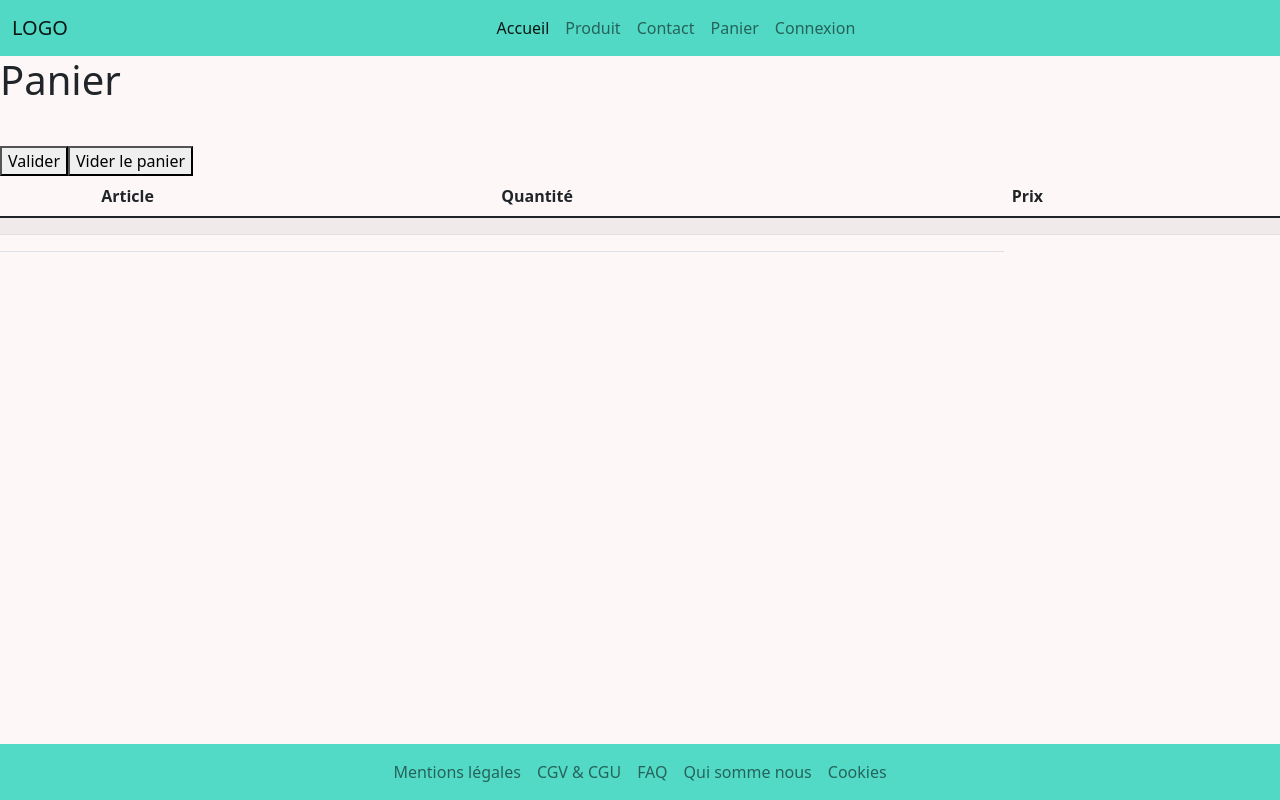
After one commit to vlad757575/theboutiq.github.io, a Symfony app: template templates/panier/panier.html.twig in a window 1280 px wide. The commit adds this page. Run offline with Twig, Linux system fonts and the light colour scheme; the template is opened without the code that fills it, so the values that code supplies are empty; some libraries are stand-ins or nearby versions.

Commit message:
15th commit Panier & Produit in progress ...

```diff
--- a/public/formulars-style.css
+++ b/public/formulars-style.css
@@ -69,17 +69,17 @@
   .my-formular {
     position: relative;
     margin: 10em auto;
-    max-width: 700px;
-    max-height: 700px;
-    width: 95%;
+    padding: 35px;
+    max-width: 500px;
+    max-height: 800px;
+    width: 80%;
     font: 18px/1.5 sans-serif;
     display: block;
     justify-content: center;
     align-items: center;
   text-decoration: none;
   border: 2px solid white;
-  padding: 10px;
-  border-radius: 15px;
+    border-radius: 15px;
   background-color: white;
 
   }
@@ -88,7 +88,7 @@
       }
   button {
     margin-top: 10px;
-    background-color:rgba(233, 120, 100, 1) !important;
+    /* background-color:rgba(233, 120, 100, 1) !important;  */
   }
 
   .login-button {
@@ -109,11 +109,46 @@
   }
   .my-navbar {
     background-color: rgba(41, 210, 187,0.8) !important;
+    position: relative;
+    width: 100% !important;
+  }
+  .my-navbar-bottom {
+position: fixed;
+left: 0;
+    bottom: 0;
+    width: 100%;
 
   }
+
   .my-navbar a {
     color: rgba(rgb(169,169,169,0,5)) !important;
   }
   body {
     background-color: rgba(233, 120, 100, 0.05);
   }
+  .carousel-item img {
+    object-fit: scale-down;
+  }
+
+
+  .my-product{
+    max-width: 1200px;
+    max-height: 900px;
+    margin: 100px auto 100px auto;
+background-color: white;
+border: 1px solid white;
+border-radius: 10px;
+display:flex;
+justify-content: space-around;
+align-items: center;
+  }
+  .my-cart{
+
+  }
+  .picture-accordion {
+    display: block;
+    margin: 30px 0px 30px 30px;
+  }
+  .my-accordion{
+    max-width: 500px;
+  }
--- a/public/nav-bars.css
+++ b/public/nav-bars.css
@@ -1,4 +1,4 @@
-.footer {
+/* .footer {
     position: fixed;
     left: 0;
     bottom: 0;
@@ -6,10 +6,10 @@
     color: white;
     /* text-align: center; */
     /* background-color:greenyellow ; */
-    padding: 5px;
+    /* padding: 5px; */
     /* display: flex; */
     /* justify-content: space-around; */
-  }
+  /* } */
 
 
   /* .header{
--- a/src/Controller/ProduitController.php
+++ b/src/Controller/ProduitController.php
@@ -15,6 +15,9 @@ use Symfony\Component\Routing\Annotation\Route;
  */
 class ProduitController extends AbstractController
 {
+
+
+
     /**
      * @Route("/", name="app_produit_index", methods={"GET"})
      */
--- a/templates/base.html.twig
+++ b/templates/base.html.twig
@@ -12,6 +12,7 @@
     <link rel="stylesheet" href="{{asset('bootstrap.css')}}">
     <link rel="stylesheet" href="{{asset('nav-bars.css')}}">
     <link rel="stylesheet" href="{{asset('formulars-style.css')}}">
+    <link rel="stylesheet" href="https://maxcdn.bootstrapcdn.com/font-awesome/4.7.0/css/font-awesome.min.css">
     <link rel="stylesheet" href="https://cdn.jsdelivr.net/npm/bootstrap-icons@1.8.1/font/bootstrap-icons.css">
 
 
@@ -33,11 +34,12 @@
                             <a class="nav-link active link-style" aria-current="page" href="{{path('index')}}">Accueil</a>
                         </li>
                         <li class="nav-item">
-                            <a class="nav-link link-style" href="#">Produit</a>
+                            <a class="nav-link link-style" href="{{path('app_produit_index')}}">Produit</a>
                         </li>
                         <li class="nav-item">
                             <a class="nav-link link-style" href="{{path('app_contact')}}">Contact</a>
                         </li>
+
                         {% if is_granted('ROLE_USER') %}
                         <li class="nav-item">
                             <a href="#" class="nav-link link-style">Bonjour {{ app.user.prenom }}</a>
@@ -49,11 +51,14 @@
                         <li class="nav-item">
                             <a href="{{path('app_produit_index')}}" class="nav-link link-style">Liste produits</a>
                         </li>
+                        <li class="nav-item">
+                            <a class="nav-link link-style" href="{{path('show_panier')}}">Panier</a>
+                        </li>
                         {% endif %}
 
                         {% else %}
                         <li class="nav-item">
-                            <a class="nav-link link-style" href="{{path('app_panier')}}">Panier</a>
+                            <a class="nav-link link-style" href="{{path('show_panier')}}">Panier</a>
                         </li>
                         <li class="nav-item">
                             <a class="nav-link link-style" href="{{path('login')}}">Connexion</a>
@@ -73,7 +78,7 @@
 
         <!--bootstrap navbar -->
         <div class="container ">
-            <nav class="navbar navbar-expand-lg navbar-light my-navbar footer ">
+            <nav class="navbar navbar-expand-lg navbar-light my-navbar my-navbar-bottom">
                 <button class="navbar-toggler  mx-auto" type="button" data-toggle="collapse" data-target="#navbarNavAltMarkup" aria-controls="navbarNav" aria-expanded="false" aria-label="Toggle navigation">
                     <span class="navbar-toggler-icon"></span>
                 </button>
--- /dev/null
+++ b/templates/panier/panier.html.twig
@@ -0,0 +1,37 @@
+{% extends 'base.html.twig' %}
+
+{% block title %}Panier{% endblock %}
+
+{% block body %}
+
+
+<div class="example-wrapper">
+    <h1>Panier</h1>
+    <table class="table table-striped table-inverse table-responsive">
+        <thead class="thead-inverse">
+            <tr>
+                <th></th>
+                <th>Article</th>
+                <th>Quantité</th>
+                <th>Prix</th>
+            </tr>
+        </thead>
+        <tbody>
+            <tr>
+                <img href="{{ produit.image}}" alt="">
+                <td scope="row">{{produit.nom}}</td>
+                <td>{{panier.produit.quantite}}</td>
+                <td>{{produit.prix}}</td>
+                <td>{{prix.total}}</td>
+            </tr>
+            <tr>
+                <td scope="row"></td>
+                <td></td>
+                <td></td>
+            </tr>
+        </tbody><br>
+        <button>Valider</button>
+        <button>Vider le panier</button>
+    </table>
+</div>
+{% endblock %}
--- a/templates/produit/show.html.twig
+++ b/templates/produit/show.html.twig
@@ -25,7 +25,7 @@
         </tr>
         <tr>
             <th>Description</th>
-                <td>{{ produit.description }}</td>
+            <td>{{ resume(produit.resume) }}</td>
         </tr>
         <tr>
             <th>Stock</th>
```
Also changed, not shown: src/Controller/PanierController.php (+24 -7 lines), src/Entity/Produit.php (+16 -0 lines), templates/home/index.html.twig (+11 -11 lines), templates/panier/index.html.twig (deleted, +0 -20 lines), templates/produit/index.html.twig (+73 -14 lines). Lines whose indentation alone changed are shown as unchanged.
